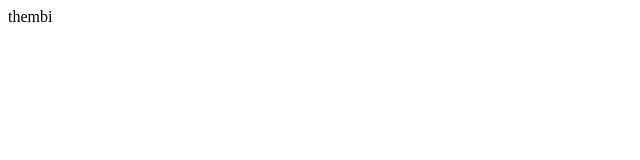
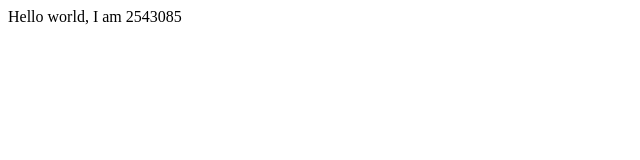
Before and after one commit to Thembiso-Masuvhelele/thembi-, a plain HTML site: page index.html in a window 1280 px wide. Shown: the whole page, without its empty margins (0-640 px from the left). Drawn offline with Linux system fonts and the light colour scheme.

```diff
--- a/index.html
+++ b/index.html
@@ -6,7 +6,7 @@
     <title>Document</title>
 </head>
 <body>
-    <hl>thembi
+    <hl>Hello world, I am 2543085
 
     </hl>
 </body>
```
